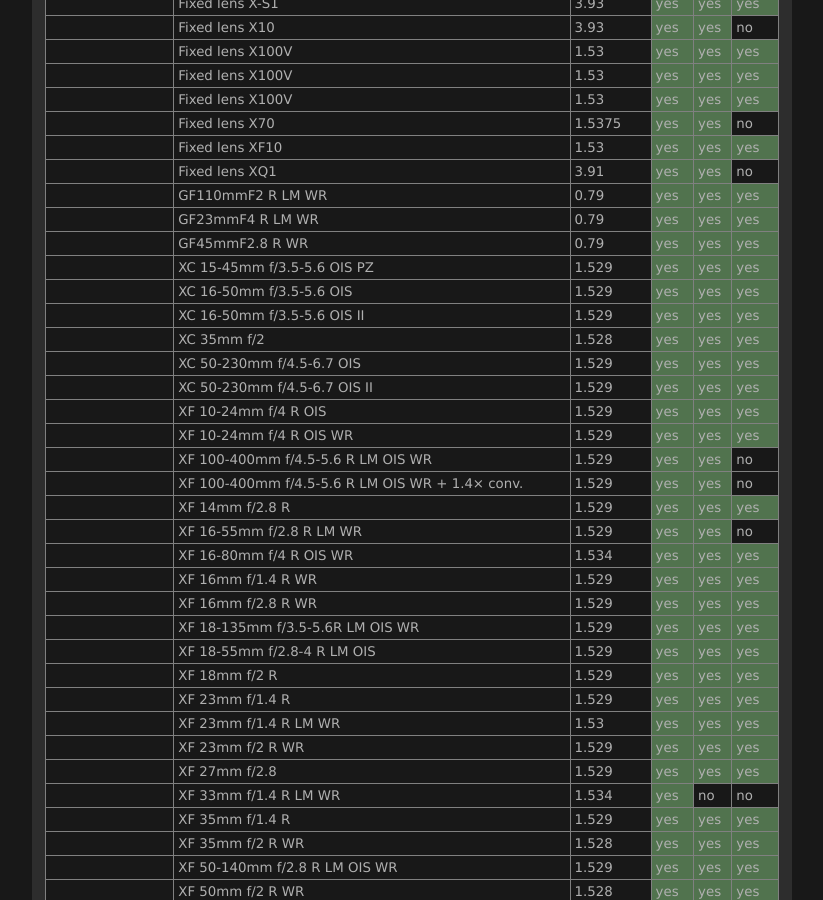
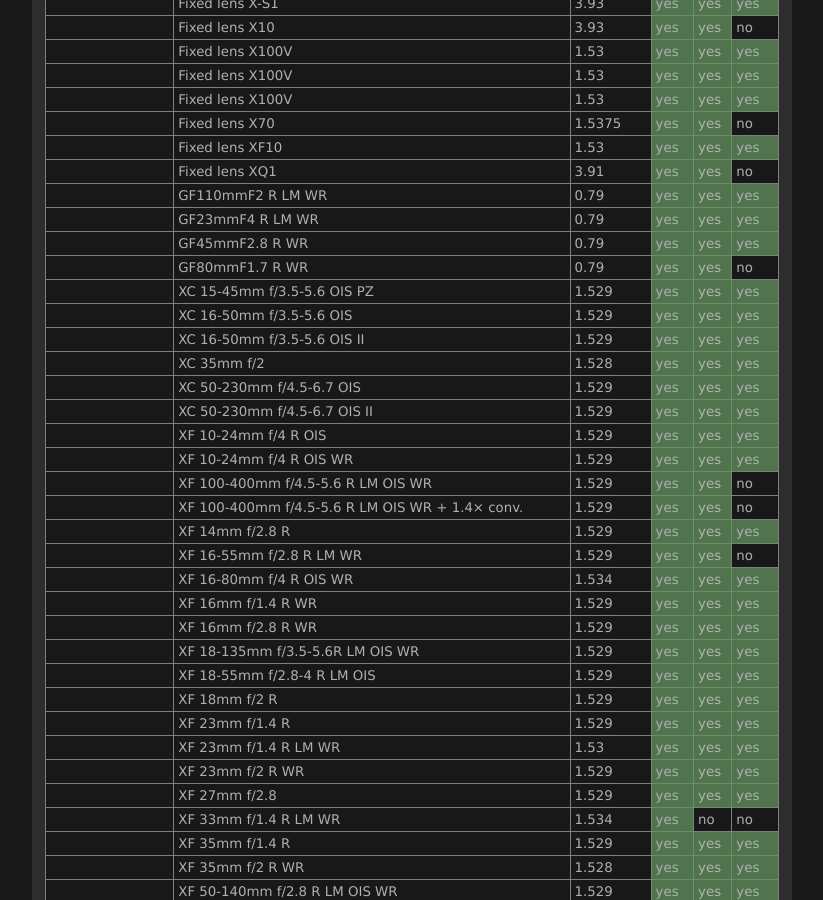
Before and after one commit to lensfun/lensfun.github.io, a Jekyll site: the page built from _posts/lenslist/2999-12-31-Lenslist-master.md, in a window 1280 px wide and 900 px high, scrolled down 7458 px. Shown: the whole window, without its empty margins (284-1107 px from the left). Built offline with Jekyll 4.4.1, drawn with Linux system fonts in a browser that asks for light colours.

Commit message:
Update master lens list from GitHub Actions

```diff
--- a/_posts/lenslist/2999-12-31-Lenslist-master.md
+++ b/_posts/lenslist/2999-12-31-Lenslist-master.md
@@ -309,6 +309,7 @@ This list was generated on 2023-08-22 from current Lensfun sources. Your Lensfun
 <tr class="lenslist-bg2"><td></td><td>GF110mmF2 R LM WR</td><td>0.79</td><td class="lenslist-highlight lenslist-check">yes</td><td class="lenslist-highlight lenslist-check">yes</td><td class="lenslist-highlight lenslist-check">yes</td></tr>
 <tr class="lenslist-bg2"><td></td><td>GF23mmF4 R LM WR</td><td>0.79</td><td class="lenslist-highlight lenslist-check">yes</td><td class="lenslist-highlight lenslist-check">yes</td><td class="lenslist-highlight lenslist-check">yes</td></tr>
 <tr class="lenslist-bg2"><td></td><td>GF45mmF2.8 R WR</td><td>0.79</td><td class="lenslist-highlight lenslist-check">yes</td><td class="lenslist-highlight lenslist-check">yes</td><td class="lenslist-highlight lenslist-check">yes</td></tr>
+<tr class="lenslist-bg2"><td></td><td>GF80mmF1.7 R WR</td><td>0.79</td><td class="lenslist-highlight lenslist-check">yes</td><td class="lenslist-highlight lenslist-check">yes</td><td class="lenslist-check">no</td></tr>
 <tr class="lenslist-bg2"><td></td><td>XC 15-45mm f/3.5-5.6 OIS PZ</td><td>1.529</td><td class="lenslist-highlight lenslist-check">yes</td><td class="lenslist-highlight lenslist-check">yes</td><td class="lenslist-highlight lenslist-check">yes</td></tr>
 <tr class="lenslist-bg2"><td></td><td>XC 16-50mm f/3.5-5.6 OIS</td><td>1.529</td><td class="lenslist-highlight lenslist-check">yes</td><td class="lenslist-highlight lenslist-check">yes</td><td class="lenslist-highlight lenslist-check">yes</td></tr>
 <tr class="lenslist-bg2"><td></td><td>XC 16-50mm f/3.5-5.6 OIS II</td><td>1.529</td><td class="lenslist-highlight lenslist-check">yes</td><td class="lenslist-highlight lenslist-check">yes</td><td class="lenslist-highlight lenslist-check">yes</td></tr>
```
